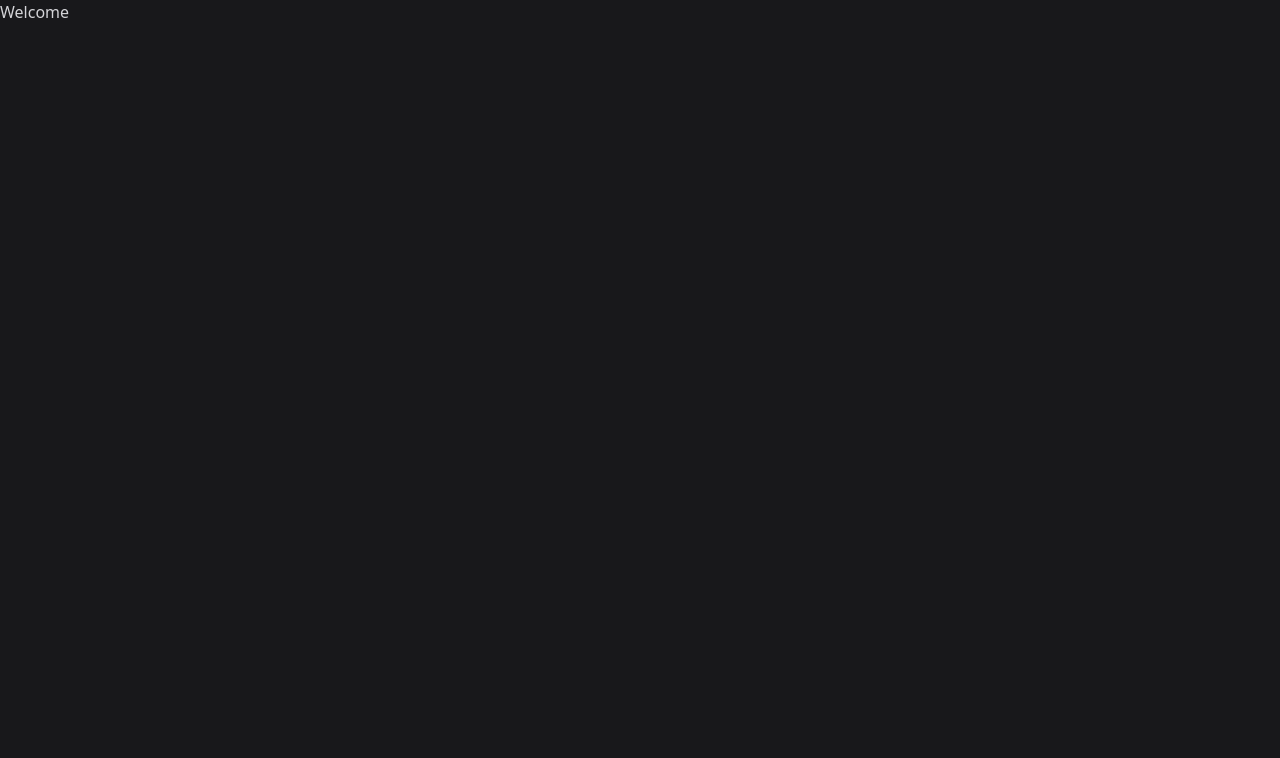
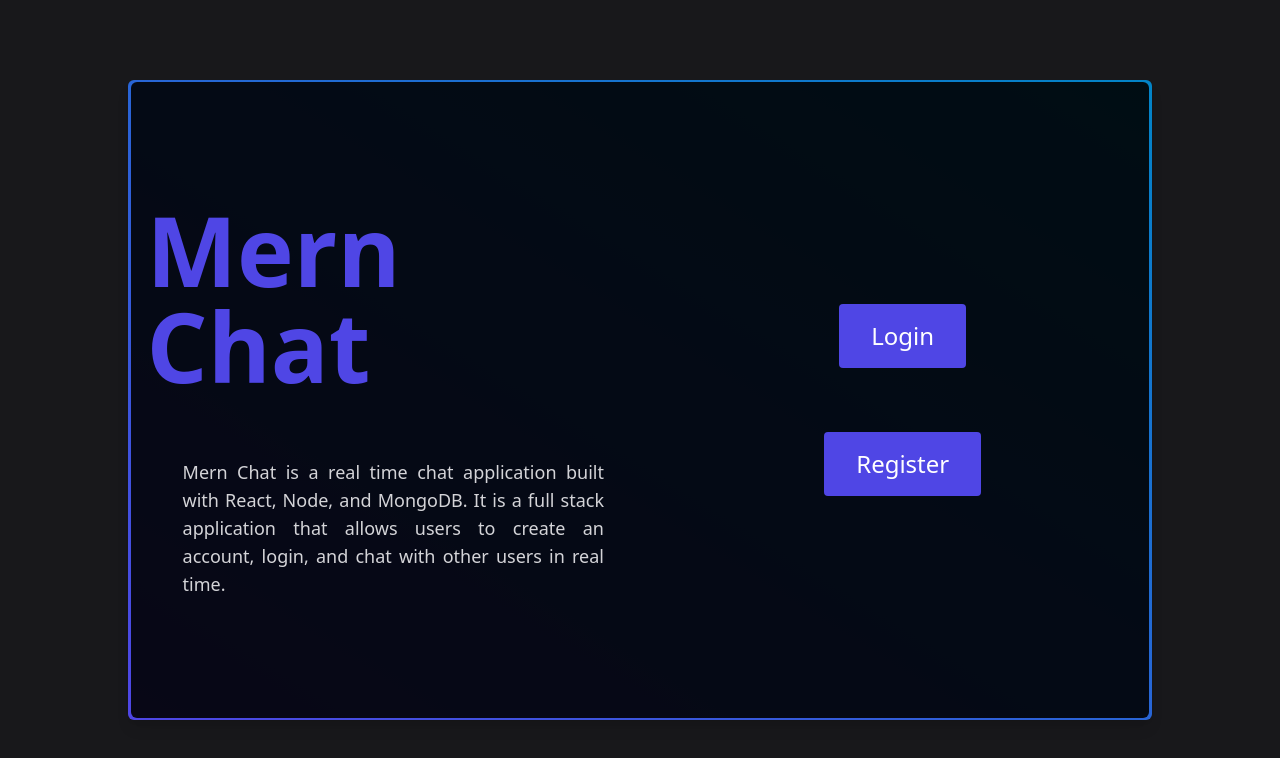
Before and after one commit to Kunwar-Aditya-Codes/chat-app, a React (Vite) app in the folder client/: page / in a window 1280 px wide. Shown: the top 758 px of the page. Built offline with nearby package versions, Linux system fonts and the light colour scheme.

Commit message:
added: home page

```diff
--- a/client/src/pages/Welcome.jsx
+++ b/client/src/pages/Welcome.jsx
@@ -1,4 +1,34 @@
+import { Link } from 'react-router-dom';
+
 const Welcome = () => {
-  return <div className=''>Welcome</div>;
+  return (
+    <div className='h-full flex items-center justify-center '>
+      <div className=' h-[80%] w-[80%] bg-gradient-to-tr shadow-lg from-indigo-600  to-sky-600 rounded-md flex items-center justify-center'>
+        <div className='bg-black/90 h-[99.5%] w-[99.5%] rounded-md flex'>
+          <div className='flex-[0.5] p-4 text-lg flex flex-col items-center justify-center space-y-16'>
+            <h className='text-indigo-600 font-bold text-8xl'>Mern Chat</h>
+            <p className='text-justify  font-light px-9'>
+              Mern Chat is a real time chat application built with React, Node,
+              and MongoDB. It is a full stack application that allows users to
+              create an account, login, and chat with other users in real time.
+            </p>
+          </div>
+          <div className='flex-[0.5] flex flex-col items-center justify-center space-y-16'>
+            <Link to='/login'>
+              <button className='bg-indigo-600 hover:bg-indigo-700 text-white text-2xl py-4 px-8 rounded'>
+                Login
+              </button>
+            </Link>
+
+            <Link to='/register'>
+              <button className='bg-indigo-600 hover:bg-indigo-700 text-white text-2xl py-4 px-8 rounded'>
+                Register
+              </button>
+            </Link>
+          </div>
+        </div>
+      </div>
+    </div>
+  );
 };
 export default Welcome;
```
